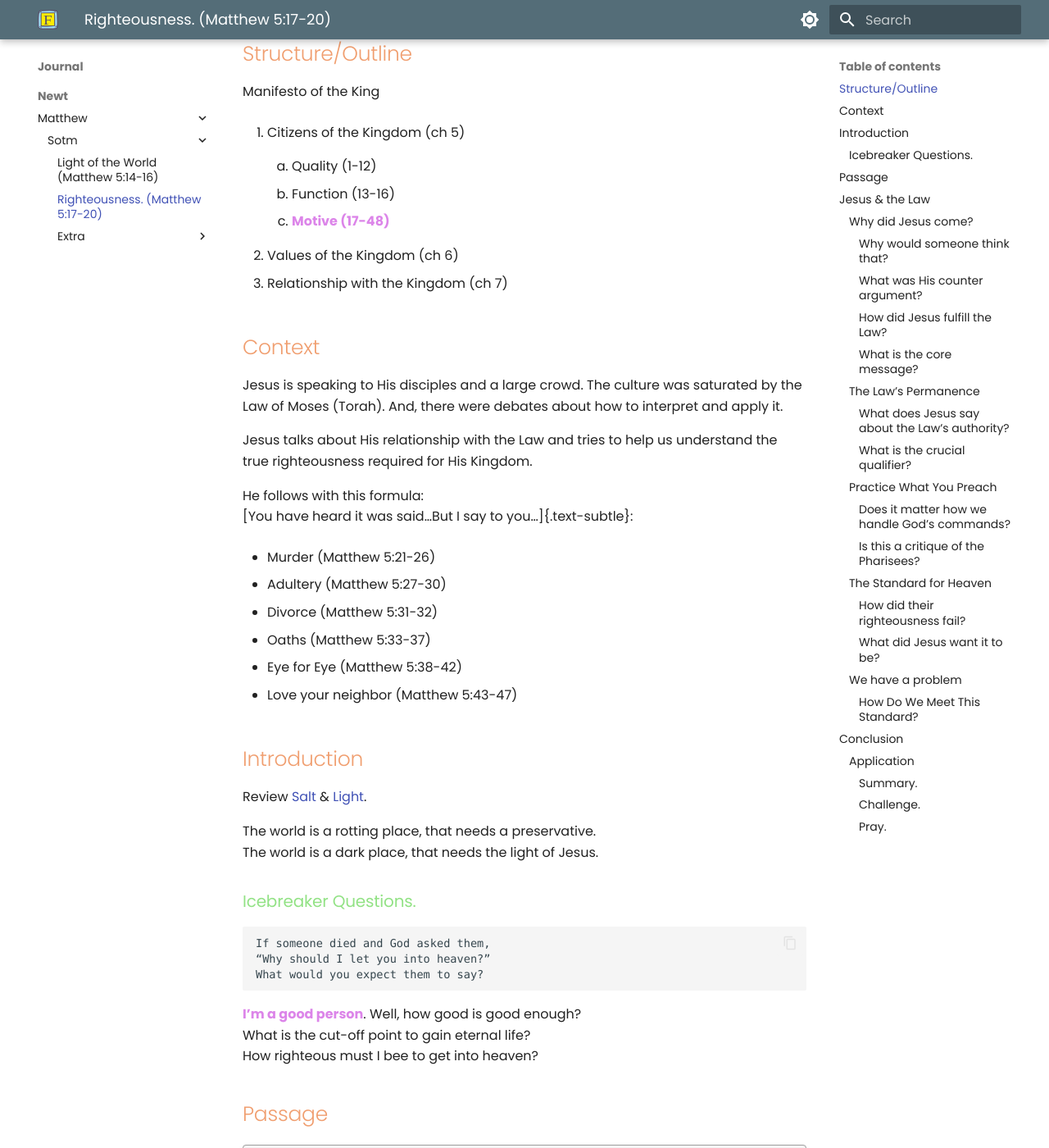
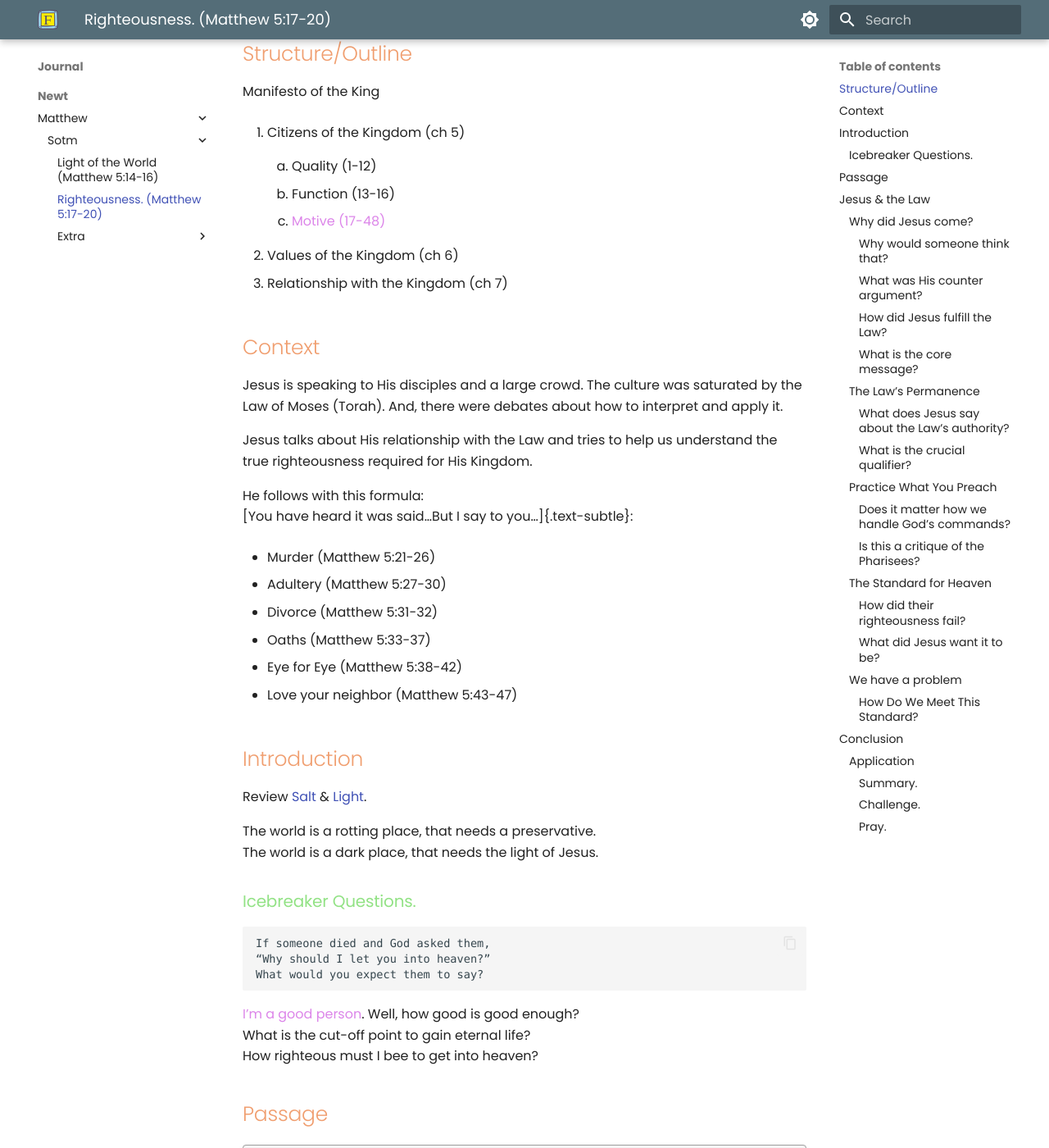
Before and after one commit to fitzland/octo-potato, an MkDocs documentation site: the page built from docs/journal/newt/matthew/sotm/matt05-250406-righteousness.md, in a window 1280 px wide and 1400 px high, scrolled down 265 px. Shown: the whole window at 82% size. Built offline with MkDocs 1.6.1 and Material for MkDocs 9.7.7, drawn with Linux system fonts in a browser that asks for light colours; some web fonts are replaced; some of the changed text lies outside the part shown.

Commit message:
fix for class styles trial 2

```diff
--- a/docs/journal/newt/matthew/sotm/matt05-250406-righteousness.md
+++ b/docs/journal/newt/matthew/sotm/matt05-250406-righteousness.md
@@ -47,7 +47,7 @@
 
 ## Introduction
 
-Review [Salt](https://fitzhugh.us/journal/newt/matthew/sotm/matt05-250323-salt/) & [Light](https://fitzhugh.us/journal/newt/matthew/sotm/matt05-250330-light/).
+Review [Salt](https://fitzhugh.us/journal/newt/matthew/sotm/matt05-250323-salt.md/) & [Light](https://fitzhugh.us/journal/newt/matthew/sotm/matt05-250330-light.md/).
 
 The world is a rotting place, that needs a preservative.
 The world is a dark place, that needs the light of Jesus.
@@ -154,9 +142,9 @@
 
 Jesus came to be the living embodiment of the Law’s demands, to perfectly obey it, and to bring its typology to their ultimate reality in Himself.
 
-`Galatians 3:24`. So the law was our guardian until Christ came, in order that we might be justified by faith.
+> `Galatians 3:24`. So the law was our guardian until Christ came, in order that we might be justified by faith.
 
-`Hebrews 10:1`. For the law has only a shadow of the good things to come, and not the actual form of those realities.
+> `Hebrews 10:1`. For the law has only a shadow of the good things to come, and not the actual form of those realities.
 
 ### The Law’s Permanence
 
@@ -166,11 +154,11 @@
 
 **Point**. Jesus affirms the absolute divine authority and permanence of the Law. Nothing will be arbitrarily discarded.
 
-single jot. (GR. iōta). Refers to the Hebrew letter Yod (י), the smallest letter in the alphabet.
+_single jot_. (GR. iōta). Refers to the Hebrew letter Yod (י), the smallest letter in the alphabet.
 
-stroke of a pen. (GR. keraia). Refers to the tiny hooks or flourishes that distinguish similar Hebrew letters.
+_stroke of a pen_. (GR. keraia). Refers to the tiny hooks or flourishes that distinguish similar Hebrew letters.
 
-Illustration. It's like saying, _Not even the dot on an 'i' or the cross on a 't' will pass away_. Jesus uses hyperbole to stress the meticulous divine inspiration and authority of all Scripture.
+_Illustration_. It's like saying, _Not even the dot on an 'i' or the cross on a 't' will pass away_. Jesus uses hyperbole to stress the meticulous divine inspiration and authority of all Scripture.
 
 #### What is the crucial qualifier?
 
@@ -191,24 +179,23 @@
 
 **Point**. _Yes_. How we regard or handle God's commands reflects our standing within the Kingdom community.
 
-sets aside. (GR. lysē). related to _abolish_ (katalysai); to disregard or treat as irrelevant.
+_sets aside_. (GR. lysē). related to _abolish_ (katalysai); to disregard or treat as irrelevant.
 
 *   Loosening the Law's requirements or teaching others that they are no longer binding.
 
-
 > `Luke 6:46`. Why do you call me 'Lord, Lord,' and not do what I tell you?
 
-least. Those who diminish the Law's importance and encourage others to do so will have a diminished role in the Kingdom.
+**least**. Those who diminish the Law's importance and encourage others to do so will have a diminished role in the Kingdom.
 
-practices. (GR. poiēsē). does, observes.
+_practices_. (GR. poiēsē). does, observes.
 
 > `James 1:22`. But be doers of the word, and not hearers only, deceiving yourselves.
 
-teaches. (GR. didaxē). instructs.
+_teaches_. (GR. didaxē). instructs.
 
-> `Deuteronomy 6:6-``7`. These words I am commanding you today are to be upon your hearts. And you shall teach them diligently to your children and speak of them when you sit at home and when you walk along the road, when you lie down and when you get up.
+> `Deuteronomy 6:6-7`. These words I am commanding you today are to be upon your hearts. And you shall teach them diligently to your children and speak of them when you sit at home and when you walk along the road, when you lie down and when you get up.
 
-great. Those who rightly understand the Law through Christ, practice it from the heart, and teach it accurately will be esteemed.
+**great**. Those who rightly understand the Law through Christ, practice it from the heart, and teach it accurately will be esteemed.
 
 **Action**. It's not enough to know the Law; you must live it authentically and teach it.
 
@@ -231,7 +218,7 @@
 *   They dedicated their lives to studying and keeping the Law (externally). If their righteousness isn't enough, whose could be?
 
 
-Illustration. (High Jump). Imagine the Pharisees setting the high jump bar at what seemed an impressive height (their external rule-keeping). Jesus comes along and says, _That's not nearly high enough_. The real standard is perfect holiness, set by God Himself.
+_Illustration_. (High Jump). Imagine the Pharisees setting the high jump bar at what seemed an impressive height (their external rule-keeping). Jesus comes along and says, _That's not nearly high enough_. The real standard is perfect holiness, set by God Himself.
 
 **No human can clear that bar on their own.**
 
@@ -267,7 +254,7 @@
 
 **Result**. Leads to genuine transformation, humility, sincerity, and actions that truly reflect God's character, empowered by the Holy Spirit.
 
-Illustration. They were the very ones who led the way in killing Jesus.
+_Illustration_. They were the very ones who led the way in killing Jesus.
 
 > `Philippians 3:9`. Not having a righteousness of my own that comes from the law, but that which is through faith in Christ—the righteousness that comes from God on the basis of faith.
 
@@ -292,7 +279,7 @@
 *   It comes thru faith; trusting in Jesus as Lord and Savior.
 
 
-Illustration. Imagine owing an enormous debt you can never repay. Someone else (Jesus) pays the debt in full. The creditor (God) then credits their payment to your account. That's imputed righteousness.
+_Illustration_. Imagine owing an enormous debt you can never repay. Someone else (Jesus) pays the debt in full. The creditor (God) then credits their payment to your account. That's imputed righteousness.
 
 The Result: A New Heart and a New Life
 
--- a/docs/stylesheets/extra.css
+++ b/docs/stylesheets/extra.css
@@ -15,7 +15,7 @@
 }
 
 strong {
-  font-weight: bold;  /* Ensure it's bold, even if the theme overrides it */
+  font-weight: normal;  /* Ensure it's bold, even if the theme overrides it */
   color: #dc85e9;  /* Example: a shade of blue */
   /* other styles */
 }
@@ -36,16 +36,17 @@
 }
 
 h2 {
-  font-weight: bold;
   color: #f09e6f;
+}
+
+h3 {
+  color: #92e285;
 }
 
 h4 {
   color: #63bbee;
-}
-
-h3 {
-  color: #92e285;
+  font-size: 1.4rem;
+  font-weight: normal;
 }
 
 /* --- Text Classes --- */
```
Also changed, not shown: other parts of docs/journal/newt/matthew/sotm/matt05-250406-righteousness.md (+9 -21 lines).
